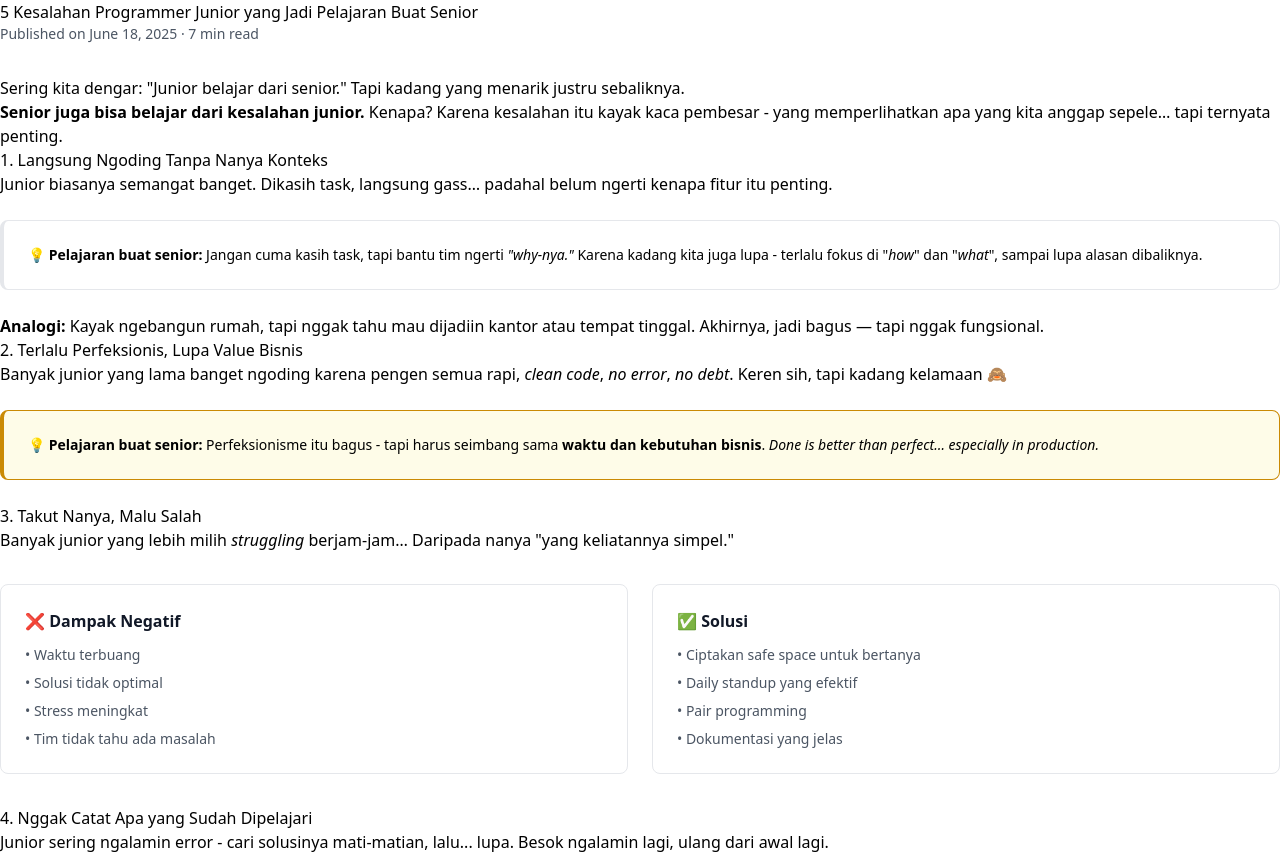
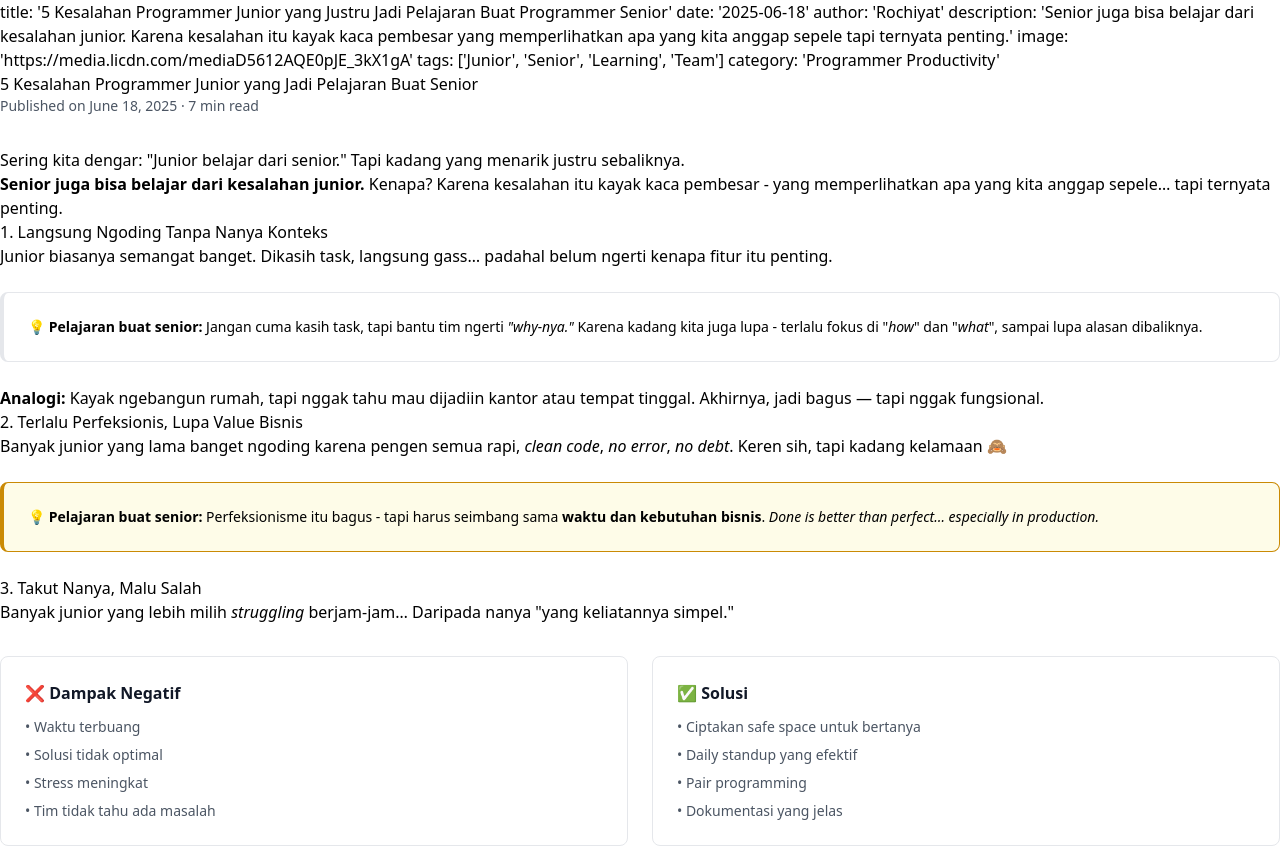
Before and after one commit to rochiyat/rochiyat.github.io, a Next.js app: page /blog/5-kesalahan-programmer-junior in a window 1280 px wide. Shown: the top 854 px of the page. Built offline with nearby package versions, Linux system fonts and the light colour scheme.

Commit message:
feat: add new blog post on lessons senior developers can learn from junior developer mistakes.

```diff
--- a/pages/blog/5-kesalahan-programmer-junior.mdx
+++ b/pages/blog/5-kesalahan-programmer-junior.mdx
@@ -1,8 +1,8 @@
----
-title: '5 Kesalahan Programmer Junior yang Jadi Pelajaran Buat Senior'
+title: '5 Kesalahan Programmer Junior yang Justru Jadi Pelajaran Buat Programmer Senior'
 date: '2025-06-18'
 author: 'Rochiyat'
 description: 'Senior juga bisa belajar dari kesalahan junior. Karena kesalahan itu kayak kaca pembesar yang memperlihatkan apa yang kita anggap sepele tapi ternyata penting.'
+image: 'https://media.licdn.com/mediaD5612AQE0pJE_3kX1gA'
 tags: ['Junior', 'Senior', 'Learning', 'Team']
 category: 'Programmer Productivity'
 ---
```
